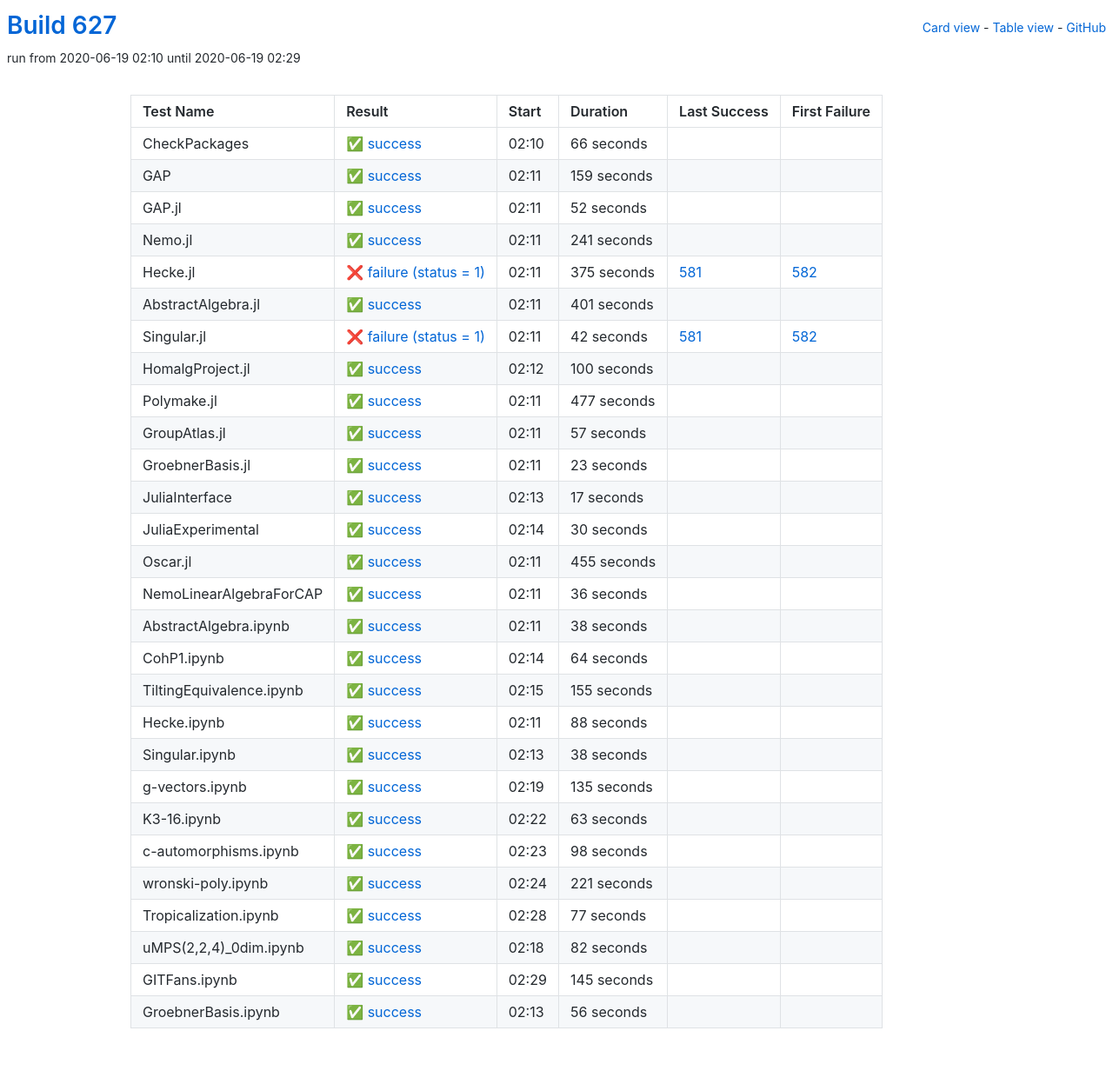
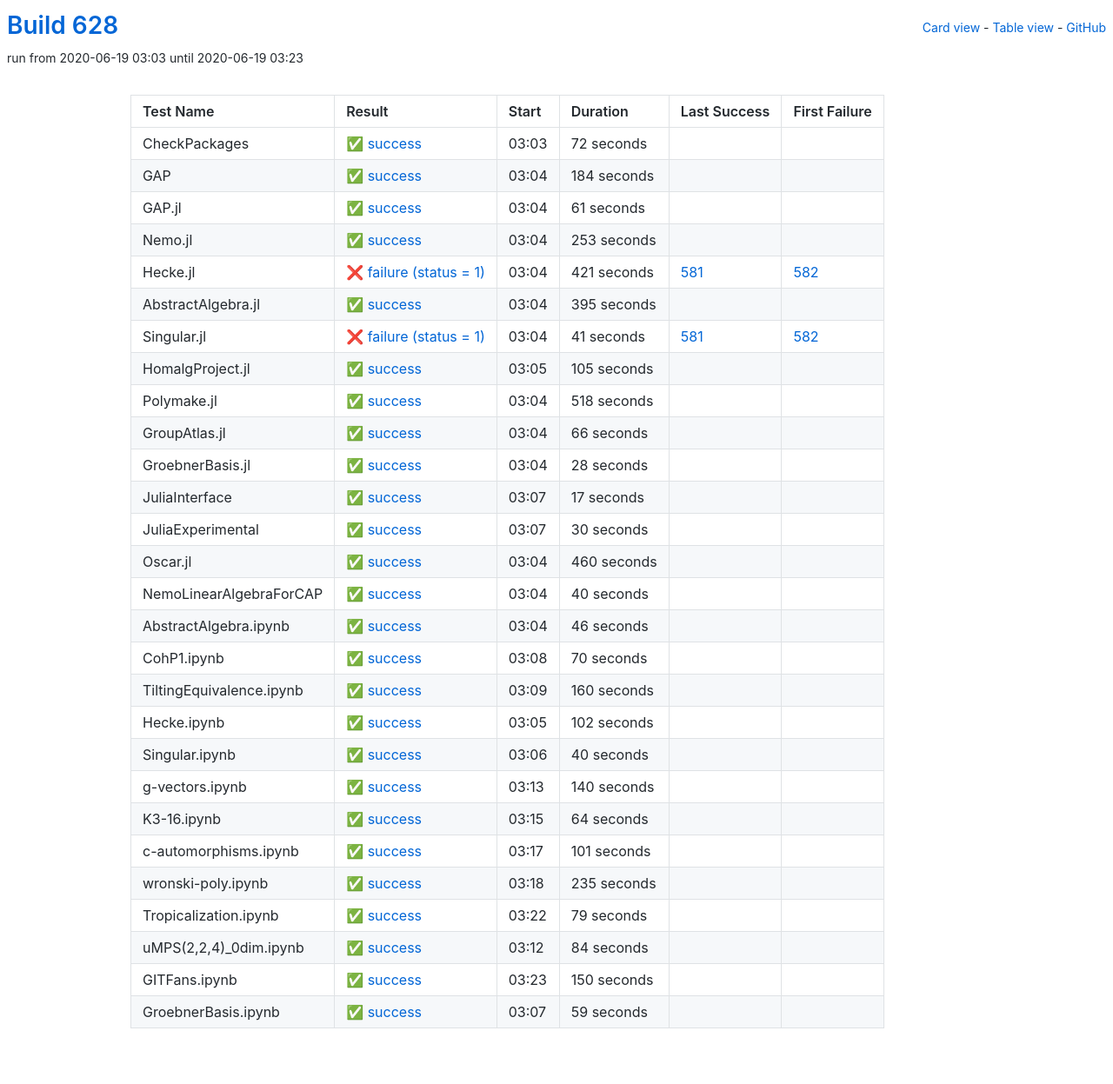
Before and after one commit to oscar-system/oscar-ci-status-1.4, a Jekyll site: the page built from table.html, in a window 1280 px wide. Shown: the whole page at 87% size. Built offline with Jekyll 4.4.1, drawn with Linux system fonts in a browser that asks for light colours.

Commit message:
Build #628

```diff
--- a/_data/ci.yml
+++ b/_data/ci.yml
@@ -1,6 +1,6 @@
 ---
-build: 627
-build_url: https://oscarci.mathematik.uni-kl.de/job/oscar-julia-1.4/627/
+build: 628
+build_url: https://oscarci.mathematik.uni-kl.de/job/oscar-julia-1.4/628/
 job: oscar-julia-1.4
 organization: oscar-system
 repo: oscar-ci-status-1.4
@@ -8,8 +8,116 @@ repourl: https://github.com/oscar-system/oscar-ci-status-1.4
 tests:
 - name: CheckPackages
   id: checkpackages
-  log: https://oscarci.mathematik.uni-kl.de/job/oscar-julia-1.4/627/artifact/logs/build-627/CheckPackages.log
-  start: 2020-06-19 02:10
+  log: https://oscarci.mathematik.uni-kl.de/job/oscar-julia-1.4/628/artifact/logs/build-628/CheckPackages.log
+  start: 2020-06-19 03:03
+  success: true
+  exitcode: 0
+  status: success
+  duration: 72
+  last_success: false
+  last_success_url:
+  first_failure: false
+  first_failure_url:
+- name: GAP
+  id: gap
+  log: https://oscarci.mathematik.uni-kl.de/job/oscar-julia-1.4/628/artifact/logs/build-628/GAP.log
+  start: 2020-06-19 03:04
+  success: true
+  exitcode: 0
+  status: success
+  duration: 184
+  last_success: false
+  last_success_url:
+  first_failure: false
+  first_failure_url:
+- name: GAP.jl
+  id: gap-jl
+  log: https://oscarci.mathematik.uni-kl.de/job/oscar-julia-1.4/628/artifact/logs/build-628/GAP.jl.log
+  start: 2020-06-19 03:04
+  success: true
+  exitcode: 0
+  status: success
+  duration: 61
+  last_success: false
+  last_success_url:
+  first_failure: false
+  first_failure_url:
+- name: Nemo.jl
+  id: nemo-jl
+  log: https://oscarci.mathematik.uni-kl.de/job/oscar-julia-1.4/628/artifact/logs/build-628/Nemo.jl.log
+  start: 2020-06-19 03:04
+  success: true
+  exitcode: 0
+  status: success
+  duration: 253
+  last_success: false
+  last_success_url:
+  first_failure: false
+  first_failure_url:
+- name: Hecke.jl
+  id: hecke-jl
+  log: https://oscarci.mathematik.uni-kl.de/job/oscar-julia-1.4/628/artifact/logs/build-628/Hecke.jl.log
+  start: 2020-06-19 03:04
+  success: false
+  exitcode: 1
+  status: failure
+  duration: 421
+  last_success: 581
+  last_success_url: https://oscarci.mathematik.uni-kl.de/job/oscar-julia-1.4/581/
+  first_failure: 582
+  first_failure_url: https://oscarci.mathematik.uni-kl.de/job/oscar-julia-1.4/582/
+- name: AbstractAlgebra.jl
+  id: abstractalgebra-jl
+  log: https://oscarci.mathematik.uni-kl.de/job/oscar-julia-1.4/628/artifact/logs/build-628/AbstractAlgebra.jl.log
+  start: 2020-06-19 03:04
+  success: true
+  exitcode: 0
+  status: success
+  duration: 395
+  last_success: false
+  last_success_url:
+  first_failure: false
+  first_failure_url:
+- name: Singular.jl
+  id: singular-jl
+  log: https://oscarci.mathematik.uni-kl.de/job/oscar-julia-1.4/628/artifact/logs/build-628/Singular.jl.log
+  start: 2020-06-19 03:04
+  success: false
+  exitcode: 1
+  status: failure
+  duration: 41
+  last_success: 581
+  last_success_url: https://oscarci.mathematik.uni-kl.de/job/oscar-julia-1.4/581/
+  first_failure: 582
+  first_failure_url: https://oscarci.mathematik.uni-kl.de/job/oscar-julia-1.4/582/
+- name: HomalgProject.jl
+  id: homalgproject-jl
+  log: https://oscarci.mathematik.uni-kl.de/job/oscar-julia-1.4/628/artifact/logs/build-628/HomalgProject.jl.log
+  start: 2020-06-19 03:05
+  success: true
+  exitcode: 0
+  status: success
+  duration: 105
+  last_success: false
+  last_success_url:
+  first_failure: false
+  first_failure_url:
+- name: Polymake.jl
+  id: polymake-jl
+  log: https://oscarci.mathematik.uni-kl.de/job/oscar-julia-1.4/628/artifact/logs/build-628/Polymake.jl.log
+  start: 2020-06-19 03:04
+  success: true
+  exitcode: 0
+  status: success
+  duration: 518
+  last_success: false
+  last_success_url:
+  first_failure: false
+  first_failure_url:
+- name: GroupAtlas.jl
+  id: groupatlas-jl
+  log: https://oscarci.mathematik.uni-kl.de/job/oscar-julia-1.4/628/artifact/logs/build-628/GroupAtlas.jl.log
+  start: 2020-06-19 03:04
   success: true
   exitcode: 0
   status: success
@@ -18,130 +126,22 @@ tests:
   last_success_url:
   first_failure: false
   first_failure_url:
-- name: GAP
-  id: gap
-  log: https://oscarci.mathematik.uni-kl.de/job/oscar-julia-1.4/627/artifact/logs/build-627/GAP.log
-  start: 2020-06-19 02:11
+- name: GroebnerBasis.jl
+  id: groebnerbasis-jl
+  log: https://oscarci.mathematik.uni-kl.de/job/oscar-julia-1.4/628/artifact/logs/build-628/GroebnerBasis.jl.log
+  start: 2020-06-19 03:04
   success: true
   exitcode: 0
   status: success
-  duration: 159
-  last_success: false
-  last_success_url:
-  first_failure: false
-  first_failure_url:
-- name: GAP.jl
-  id: gap-jl
-  log: https://oscarci.mathematik.uni-kl.de/job/oscar-julia-1.4/627/artifact/logs/build-627/GAP.jl.log
-  start: 2020-06-19 02:11
-  success: true
-  exitcode: 0
-  status: success
-  duration: 52
-  last_success: false
-  last_success_url:
-  first_failure: false
-  first_failure_url:
-- name: Nemo.jl
-  id: nemo-jl
-  log: https://oscarci.mathematik.uni-kl.de/job/oscar-julia-1.4/627/artifact/logs/build-627/Nemo.jl.log
-  start: 2020-06-19 02:11
-  success: true
-  exitcode: 0
-  status: success
-  duration: 241
-  last_success: false
-  last_success_url:
-  first_failure: false
-  first_failure_url:
-- name: Hecke.jl
-  id: hecke-jl
-  log: https://oscarci.mathematik.uni-kl.de/job/oscar-julia-1.4/627/artifact/logs/build-627/Hecke.jl.log
-  start: 2020-06-19 02:11
-  success: false
-  exitcode: 1
-  status: failure
-  duration: 375
-  last_success: 581
-  last_success_url: https://oscarci.mathematik.uni-kl.de/job/oscar-julia-1.4/581/
-  first_failure: 582
-  first_failure_url: https://oscarci.mathematik.uni-kl.de/job/oscar-julia-1.4/582/
-- name: AbstractAlgebra.jl
-  id: abstractalgebra-jl
-  log: https://oscarci.mathematik.uni-kl.de/job/oscar-julia-1.4/627/artifact/logs/build-627/AbstractAlgebra.jl.log
-  start: 2020-06-19 02:11
-  success: true
-  exitcode: 0
-  status: success
-  duration: 401
-  last_success: false
-  last_success_url:
-  first_failure: false
-  first_failure_url:
-- name: Singular.jl
-  id: singular-jl
-  log: https://oscarci.mathematik.uni-kl.de/job/oscar-julia-1.4/627/artifact/logs/build-627/Singular.jl.log
-  start: 2020-06-19 02:11
-  success: false
-  exitcode: 1
-  status: failure
-  duration: 42
-  last_success: 581
-  last_success_url: https://oscarci.mathematik.uni-kl.de/job/oscar-julia-1.4/581/
-  first_failure: 582
-  first_failure_url: https://oscarci.mathematik.uni-kl.de/job/oscar-julia-1.4/582/
-- name: HomalgProject.jl
-  id: homalgproject-jl
-  log: https://oscarci.mathematik.uni-kl.de/job/oscar-julia-1.4/627/artifact/logs/build-627/HomalgProject.jl.log
-  start: 2020-06-19 02:12
-  success: true
-  exitcode: 0
-  status: success
-  duration: 100
-  last_success: false
-  last_success_url:
-  first_failure: false
-  first_failure_url:
-- name: Polymake.jl
-  id: polymake-jl
-  log: https://oscarci.mathematik.uni-kl.de/job/oscar-julia-1.4/627/artifact/logs/build-627/Polymake.jl.log
-  start: 2020-06-19 02:11
-  success: true
-  exitcode: 0
-  status: success
-  duration: 477
-  last_success: false
-  last_success_url:
-  first_failure: false
-  first_failure_url:
-- name: GroupAtlas.jl
-  id: groupatlas-jl
-  log: https://oscarci.mathematik.uni-kl.de/job/oscar-julia-1.4/627/artifact/logs/build-627/GroupAtlas.jl.log
-  start: 2020-06-19 02:11
-  success: true
-  exitcode: 0
-  status: success
-  duration: 57
-  last_success: false
-  last_success_url:
-  first_failure: false
-  first_failure_url:
-- name: GroebnerBasis.jl
-  id: groebnerbasis-jl
-  log: https://oscarci.mathematik.uni-kl.de/job/oscar-julia-1.4/627/artifact/logs/build-627/GroebnerBasis.jl.log
-  start: 2020-06-19 02:11
-  success: true
-  exitcode: 0
-  status: success
-  duration: 23
+  duration: 28
   last_success: false
   last_success_url:
   first_failure: false
   first_failure_url:
 - name: JuliaInterface
   id: juliainterface
-  log: https://oscarci.mathematik.uni-kl.de/job/oscar-julia-1.4/627/artifact/logs/build-627/JuliaInterface.log
-  start: 2020-06-19 02:13
+  log: https://oscarci.mathematik.uni-kl.de/job/oscar-julia-1.4/628/artifact/logs/build-628/JuliaInterface.log
+  start: 2020-06-19 03:07
   success: true
   exitcode: 0
   status: success
@@ -152,8 +152,8 @@ tests:
   first_failure_url:
 - name: JuliaExperimental
   id: juliaexperimental
-  log: https://oscarci.mathematik.uni-kl.de/job/oscar-julia-1.4/627/artifact/logs/build-627/JuliaExperimental.log
-  start: 2020-06-19 02:14
+  log: https://oscarci.mathematik.uni-kl.de/job/oscar-julia-1.4/628/artifact/logs/build-628/JuliaExperimental.log
+  start: 2020-06-19 03:07
   success: true
   exitcode: 0
   status: success
@@ -164,44 +164,104 @@ tests:
   first_failure_url:
 - name: Oscar.jl
   id: oscar-jl
-  log: https://oscarci.mathematik.uni-kl.de/job/oscar-julia-1.4/627/artifact/logs/build-627/Oscar.jl.log
-  start: 2020-06-19 02:11
+  log: https://oscarci.mathematik.uni-kl.de/job/oscar-julia-1.4/628/artifact/logs/build-628/Oscar.jl.log
+  start: 2020-06-19 03:04
   success: true
   exitcode: 0
   status: success
-  duration: 455
+  duration: 460
   last_success: false
   last_success_url:
   first_failure: false
   first_failure_url:
 - name: NemoLinearAlgebraForCAP
   id: nemolinearalgebraforcap
-  log: https://oscarci.mathematik.uni-kl.de/job/oscar-julia-1.4/627/artifact/logs/build-627/NemoLinearAlgebraForCAP.log
-  start: 2020-06-19 02:11
+  log: https://oscarci.mathematik.uni-kl.de/job/oscar-julia-1.4/628/artifact/logs/build-628/NemoLinearAlgebraForCAP.log
+  start: 2020-06-19 03:04
   success: true
   exitcode: 0
   status: success
-  duration: 36
+  duration: 40
   last_success: false
   last_success_url:
   first_failure: false
   first_failure_url:
 - name: AbstractAlgebra.ipynb
   id: abstractalgebra-ipynb
-  log: https://oscarci.mathematik.uni-kl.de/job/oscar-julia-1.4/627/artifact/logs/build-627/AbstractAlgebra.ipynb.log
-  start: 2020-06-19 02:11
+  log: https://oscarci.mathematik.uni-kl.de/job/oscar-julia-1.4/628/artifact/logs/build-628/AbstractAlgebra.ipynb.log
+  start: 2020-06-19 03:04
   success: true
   exitcode: 0
   status: success
-  duration: 38
+  duration: 46
   last_success: false
   last_success_url:
   first_failure: false
   first_failure_url:
 - name: CohP1.ipynb
   id: cohp1-ipynb
-  log: https://oscarci.mathematik.uni-kl.de/job/oscar-julia-1.4/627/artifact/logs/build-627/CohP1.ipynb.log
-  start: 2020-06-19 02:14
+  log: https://oscarci.mathematik.uni-kl.de/job/oscar-julia-1.4/628/artifact/logs/build-628/CohP1.ipynb.log
+  start: 2020-06-19 03:08
+  success: true
+  exitcode: 0
+  status: success
+  duration: 70
+  last_success: false
+  last_success_url:
+  first_failure: false
+  first_failure_url:
+- name: TiltingEquivalence.ipynb
+  id: tiltingequivalence-ipynb
+  log: https://oscarci.mathematik.uni-kl.de/job/oscar-julia-1.4/628/artifact/logs/build-628/TiltingEquivalence.ipynb.log
+  start: 2020-06-19 03:09
+  success: true
+  exitcode: 0
+  status: success
+  duration: 160
+  last_success: false
+  last_success_url:
+  first_failure: false
+  first_failure_url:
+- name: Hecke.ipynb
+  id: hecke-ipynb
+  log: https://oscarci.mathematik.uni-kl.de/job/oscar-julia-1.4/628/artifact/logs/build-628/Hecke.ipynb.log
+  start: 2020-06-19 03:05
+  success: true
+  exitcode: 0
+  status: success
+  duration: 102
+  last_success: false
+  last_success_url:
+  first_failure: false
+  first_failure_url:
+- name: Singular.ipynb
+  id: singular-ipynb
+  log: https://oscarci.mathematik.uni-kl.de/job/oscar-julia-1.4/628/artifact/logs/build-628/Singular.ipynb.log
+  start: 2020-06-19 03:06
+  success: true
+  exitcode: 0
+  status: success
+  duration: 40
+  last_success: false
+  last_success_url:
+  first_failure: false
+  first_failure_url:
+- name: g-vectors.ipynb
+  id: g-vectors-ipynb
+  log: https://oscarci.mathematik.uni-kl.de/job/oscar-julia-1.4/628/artifact/logs/build-628/g-vectors.ipynb.log
+  start: 2020-06-19 03:13
+  success: true
+  exitcode: 0
+  status: success
+  duration: 140
+  last_success: false
+  last_success_url:
+  first_failure: false
+  first_failure_url:
+- name: K3-16.ipynb
+  id: k3-16-ipynb
+  log: https://oscarci.mathematik.uni-kl.de/job/oscar-julia-1.4/628/artifact/logs/build-628/K3-16.ipynb.log
+  start: 2020-06-19 03:15
   success: true
   exitcode: 0
   status: success
@@ -210,134 +270,74 @@ tests:
   last_success_url:
   first_failure: false
   first_failure_url:
-- name: TiltingEquivalence.ipynb
-  id: tiltingequivalence-ipynb
-  log: https://oscarci.mathematik.uni-kl.de/job/oscar-julia-1.4/627/artifact/logs/build-627/TiltingEquivalence.ipynb.log
-  start: 2020-06-19 02:15
+- name: c-automorphisms.ipynb
+  id: c-automorphisms-ipynb
+  log: https://oscarci.mathematik.uni-kl.de/job/oscar-julia-1.4/628/artifact/logs/build-628/c-automorphisms.ipynb.log
+  start: 2020-06-19 03:17
   success: true
   exitcode: 0
   status: success
-  duration: 155
-  last_success: false
-  last_success_url:
-  first_failure: false
-  first_failure_url:
-- name: Hecke.ipynb
-  id: hecke-ipynb
-  log: https://oscarci.mathematik.uni-kl.de/job/oscar-julia-1.4/627/artifact/logs/build-627/Hecke.ipynb.log
-  start: 2020-06-19 02:11
-  success: true
-  exitcode: 0
-  status: success
-  duration: 88
-  last_success: false
-  last_success_url:
-  first_failure: false
-  first_failure_url:
-- name: Singular.ipynb
-  id: singular-ipynb
-  log: https://oscarci.mathematik.uni-kl.de/job/oscar-julia-1.4/627/artifact/logs/build-627/Singular.ipynb.log
-  start: 2020-06-19 02:13
-  success: true
-  exitcode: 0
-  status: success
-  duration: 38
-  last_success: false
-  last_success_url:
-  first_failure: false
-  first_failure_url:
-- name: g-vectors.ipynb
-  id: g-vectors-ipynb
-  log: https://oscarci.mathematik.uni-kl.de/job/oscar-julia-1.4/627/artifact/logs/build-627/g-vectors.ipynb.log
-  start: 2020-06-19 02:19
-  success: true
-  exitcode: 0
-  status: success
-  duration: 135
-  last_success: false
-  last_success_url:
-  first_failure: false
-  first_failure_url:
-- name: K3-16.ipynb
-  id: k3-16-ipynb
-  log: https://oscarci.mathematik.uni-kl.de/job/oscar-julia-1.4/627/artifact/logs/build-627/K3-16.ipynb.log
-  start: 2020-06-19 02:22
-  success: true
-  exitcode: 0
-  status: success
-  duration: 63
-  last_success: false
-  last_success_url:
-  first_failure: false
-  first_failure_url:
-- name: c-automorphisms.ipynb
-  id: c-automorphisms-ipynb
-  log: https://oscarci.mathematik.uni-kl.de/job/oscar-julia-1.4/627/artifact/logs/build-627/c-automorphisms.ipynb.log
-  start: 2020-06-19 02:23
-  success: true
-  exitcode: 0
-  status: success
-  duration: 98
+  duration: 101
   last_success: false
   last_success_url:
   first_failure: false
   first_failure_url:
 - name: wronski-poly.ipynb
   id: wronski-poly-ipynb
-  log: https://oscarci.mathematik.uni-kl.de/job/oscar-julia-1.4/627/artifact/logs/build-627/wronski-poly.ipynb.log
-  start: 2020-06-19 02:24
+  log: https://oscarci.mathematik.uni-kl.de/job/oscar-julia-1.4/628/artifact/logs/build-628/wronski-poly.ipynb.log
+  start: 2020-06-19 03:18
   success: true
   exitcode: 0
   status: success
-  duration: 221
+  duration: 235
   last_success: false
   last_success_url:
   first_failure: false
   first_failure_url:
 - name: Tropicalization.ipynb
   id: tropicalization-ipynb
-  log: https://oscarci.mathematik.uni-kl.de/job/oscar-julia-1.4/627/artifact/logs/build-627/Tropicalization.ipynb.log
-  start: 2020-06-19 02:28
+  log: https://oscarci.mathematik.uni-kl.de/job/oscar-julia-1.4/628/artifact/logs/build-628/Tropicalization.ipynb.log
+  start: 2020-06-19 03:22
   success: true
   exitcode: 0
   status: success
-  duration: 77
+  duration: 79
   last_success: false
   last_success_url:
   first_failure: false
   first_failure_url:
 - name: uMPS(2,2,4)_0dim.ipynb
   id: umps-2-2-4-0dim-ipynb
-  log: https://oscarci.mathematik.uni-kl.de/job/oscar-julia-1.4/627/artifact/logs/build-627/uMPS-2-2-4-_0dim.ipynb.log
-  start: 2020-06-19 02:18
+  log: https://oscarci.mathematik.uni-kl.de/job/oscar-julia-1.4/628/artifact/logs/build-628/uMPS-2-2-4-_0dim.ipynb.log
+  start: 2020-06-19 03:12
   success: true
   exitcode: 0
   status: success
-  duration: 82
+  duration: 84
   last_success: false
   last_success_url:
   first_failure: false
   first_failure_url:
 - name: GITFans.ipynb
   id: gitfans-ipynb
-  log: https://oscarci.mathematik.uni-kl.de/job/oscar-julia-1.4/627/artifact/logs/build-627/GITFans.ipynb.log
-  start: 2020-06-19 02:29
+  log: https://oscarci.mathematik.uni-kl.de/job/oscar-julia-1.4/628/artifact/logs/build-628/GITFans.ipynb.log
+  start: 2020-06-19 03:23
   success: true
   exitcode: 0
   status: success
-  duration: 145
+  duration: 150
   last_success: false
   last_success_url:
   first_failure: false
   first_failure_url:
 - name: GroebnerBasis.ipynb
   id: groebnerbasis-ipynb
-  log: https://oscarci.mathematik.uni-kl.de/job/oscar-julia-1.4/627/artifact/logs/build-627/GroebnerBasis.ipynb.log
-  start: 2020-06-19 02:13
+  log: https://oscarci.mathematik.uni-kl.de/job/oscar-julia-1.4/628/artifact/logs/build-628/GroebnerBasis.ipynb.log
+  start: 2020-06-19 03:07
   success: true
   exitcode: 0
   status: success
-  duration: 56
+  duration: 59
   last_success: false
   last_success_url:
   first_failure: false
```
Also changed, not shown: README.md.
